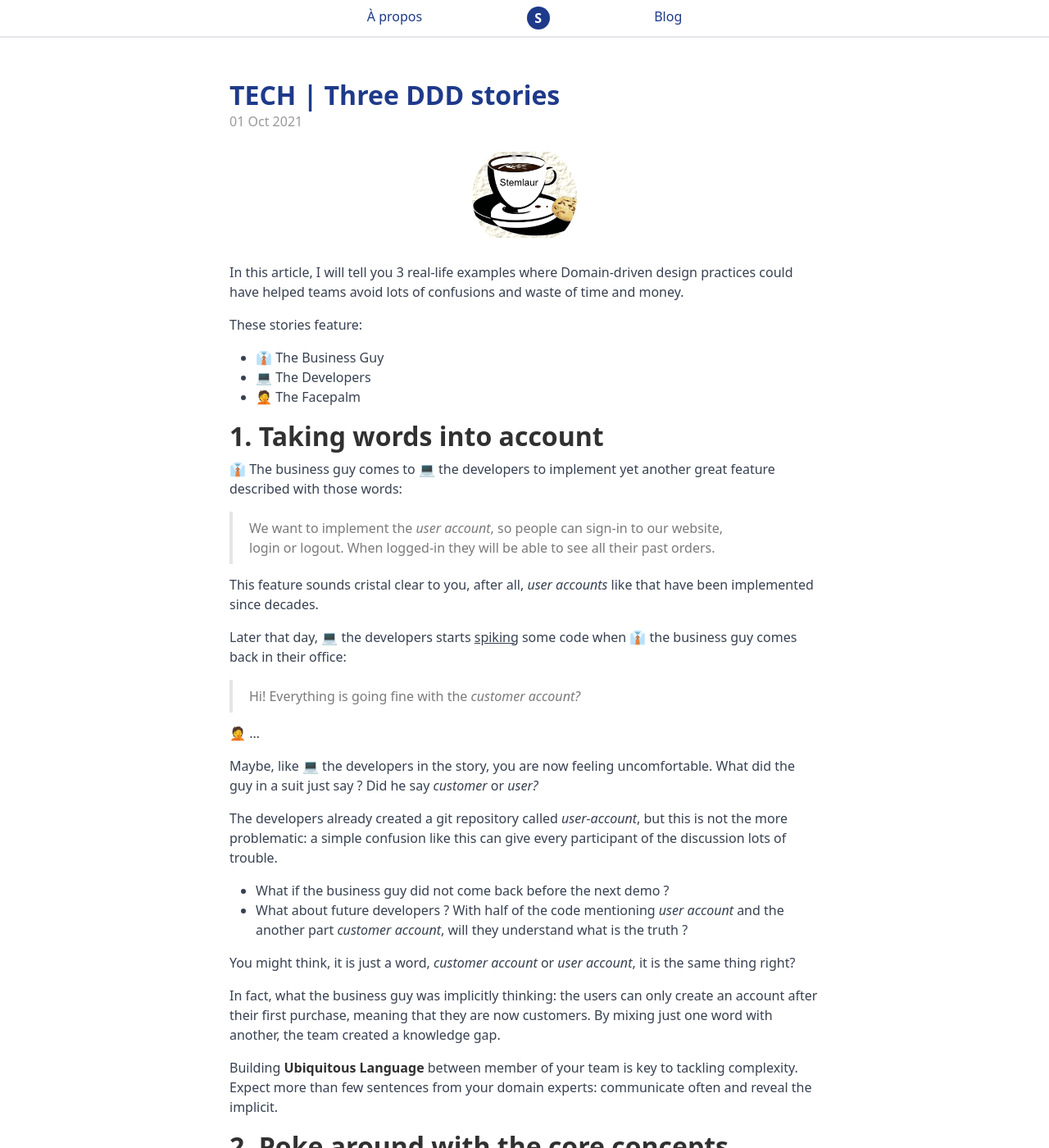
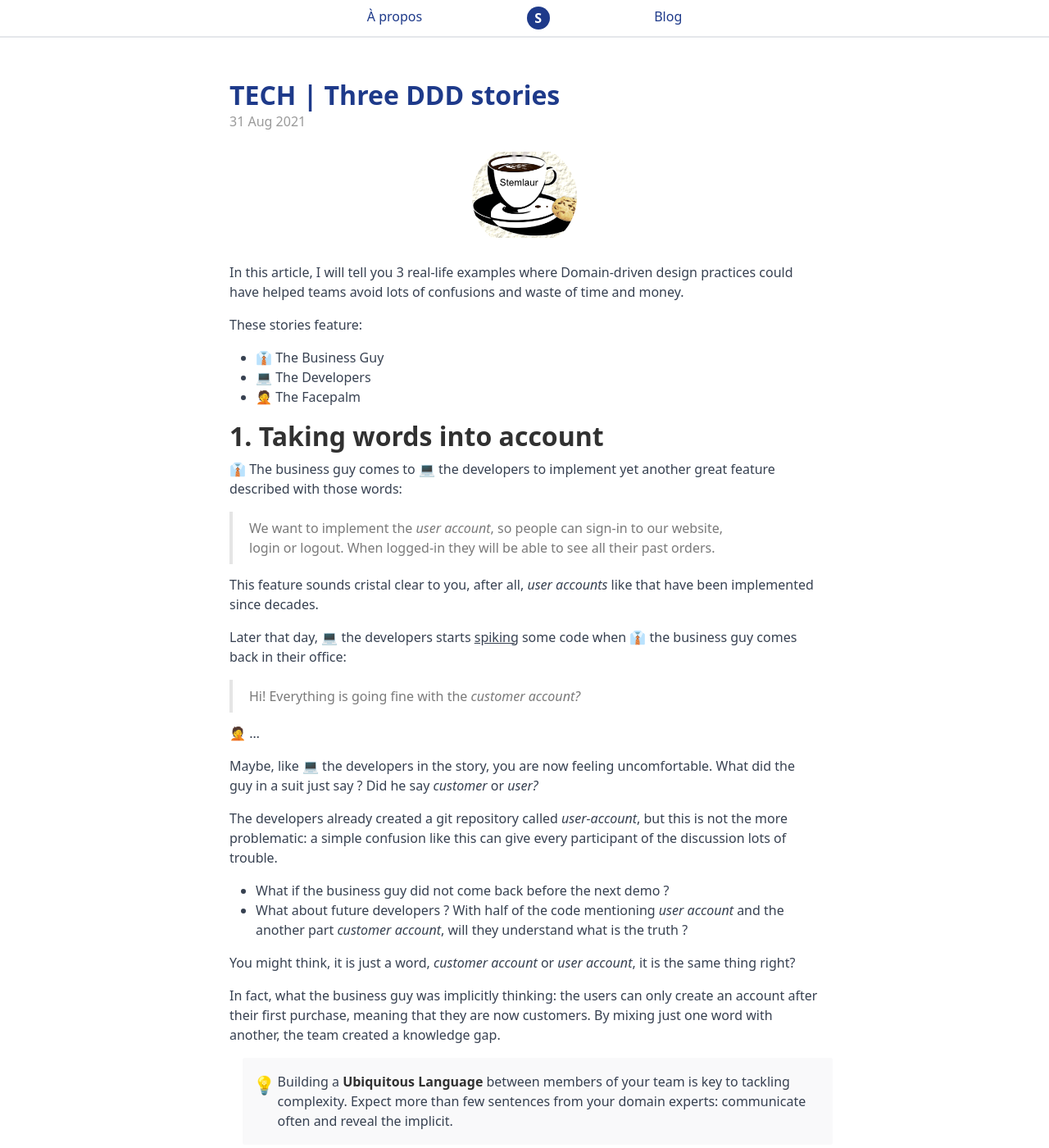
Before and after one commit to stemlaur/stemlaur.github.io, a Jekyll site: the page built from blog/_posts/2021/08/2021-08-31-tech-3-ddd-stories.md, in a window 1280 px wide and 1400 px high. Shown: the whole window at 82% size. Built offline with Jekyll 4.4.1, drawn with Linux system fonts in a browser that asks for light colours; a script that is not in the unit is left out.

Commit message:
better style

```diff
--- a/_sass/pages/_posts.scss
+++ b/_sass/pages/_posts.scss
@@ -22,8 +22,13 @@
     text-decoration: none;
   }
 
-    h1, h2, h3, h4, h5, h6 {
-      margin-bottom: .5rem;
+  h1,
+  h2,
+  h3,
+  h4,
+  h5,
+  h6 {
+    margin-bottom: 0.5rem;
     font-weight: bold;
     line-height: 1.25;
     color: #313131;
@@ -44,7 +49,9 @@
     font-size: 1.25rem;
   }
 
-    h4, h5, h6 {
+  h4,
+  h5,
+  h6 {
     margin-top: 1rem;
     font-size: 1rem;
   }
@@ -58,7 +65,9 @@
     color: #303030;
   }
 
-    ul, ol, dl {
+  ul,
+  ol,
+  dl {
     margin-top: 0;
     margin-bottom: 1rem;
   }
@@ -68,7 +77,7 @@
   }
 
   dd {
-      margin-bottom: .5rem;
+    margin-bottom: 0.5rem;
   }
 
   hr {
@@ -92,10 +101,10 @@
   }
 
   blockquote {
-      padding: .5rem 1rem;
-      margin: .8rem 0;
+    padding: 0.5rem 1rem;
+    margin: 0.8rem 0;
     color: #7a7a7a;
-      border-left: .25rem solid #e5e5e5;
+    border-left: 0.25rem solid #e5e5e5;
 
     p:last-child {
       margin-bottom: 0;
@@ -107,7 +116,6 @@
     }
   }
 
-
   // Markdown footnotes
   //
   // See the example content post for an example.
@@ -117,7 +125,7 @@
     // Back to footnote link
     a[href^="#fnref:"] {
     display: inline-block;
-      margin-left: .1rem;
+    margin-left: 0.1rem;
     font-weight: bold;
   }
 
@@ -155,7 +163,7 @@
   // Meta data line below post title
   .post-date {
     display: block;
-      margin-top: -.5rem;
+    margin-top: -0.5rem;
     margin-bottom: 1rem;
     color: $post-date-color;
   }
@@ -163,4 +171,33 @@
   a {
     text-decoration: underline;
   }
+
+  .callout {
+    display: flex;
+    width: 100%;
+    border-radius: 3px;
+    border-width: 1px;
+    border-style: solid;
+    border-color: transparent;
+    background: rgba(235, 236, 237, 0.3);
+    padding: 16px 16px 16px 12px;
+    margin: 1rem;
   }
+
+  .callout-text {
+    flex-direction: column;
+    min-width: 0px;
+    margin-left: 8px;
+    width: 100%;
+
+    strong {
+      display: inline;
+    }
+  }
+
+  .callout-icon {
+    height: 21.6px;
+    width: 21.6px;
+    font-size: 21.6px;
+  }
+}
--- a/blog/_posts/2021/08/2021-09-31-tech-3-ddd-stories.md
+++ b/blog/_posts/2021/08/2021-08-31-tech-3-ddd-stories.md
@@ -39,7 +39,12 @@ You might think, it is just a word, _customer account_ or _user account_, it is
 
 In fact, what the business guy was implicitly thinking: the users can only create an account after their first purchase, meaning that they are now customers. By mixing just one word with another, the team created a knowledge gap.
 
-Building **Ubiquitous Language** between member of your team is key to tackling complexity. Expect more than few sentences from your domain experts: communicate often and reveal the implicit.
+<div class="callout">
+    <div class="callout-icon">💡</div>
+    <div class="callout-text">
+        Building a <strong>Ubiquitous Language</strong> between members of your team is key to tackling complexity. Expect more than few sentences from your domain experts: communicate often and reveal the implicit.
+    </div>
+</div>
 
 # 2. Poke around with the core concepts
 
@@ -59,7 +64,12 @@ The month after, the head of finance comes to 💻 the developers and ask them t
 
 The truth is that, this poking app was far from being your company's core domain, you could have bought a monthly licence to the javascript library _[poke.js](https://www.youtube.com/watch?v=dQw4w9WgXcQ)_ instead and save the company tons of money.
 
-Determine what is important for the company (core domain) and what is not. Follow the [Make-or-Buy Decision](https://www.investopedia.com/terms/m/make-or-buy-decision.asp). Plus, keep a good relationship with the finance and accounting teams, they know more about your core domain that you think, or at least they know what is actually brings money or not in the company.
+<div class="callout">
+    <div class="callout-icon">💡</div>
+    <div class="callout-text">
+        Determine what is important for the company (core domain) and what is not. Follow the <a href="https://www.investopedia.com/terms/m/make-or-buy-decision.asp">Make-or-Buy Decision</a>. Plus, keep a good relationship with the finance and accounting teams, they know more about your core domain that you think, or at least they know what is actually brings money or not in the company.
+    </div>
+</div>
 
 # 3. Divide et impera
 
@@ -86,7 +96,12 @@ The problem is that, companies are rarely driven by features or technology:
 - Some areas of responsibility will be fuzzy and decisions would take longer
 - 💻 The developers will be detached from the company's core domains
 
-Take the time to explore the different sub-domains and contexts that your company tries to solve. Use strategical patterns and build a context map to discover the most efficient way to split your teams. This should not be done lightly.
+<div class="callout">
+    <div class="callout-icon">💡</div>
+    <div class="callout-text">
+        Take the time to explore the different sub-domains and contexts that your company tries to solve. Use strategical patterns and build a context map to discover the most efficient way to split your teams. This should not be done lightly.
+    </div>
+</div>
 
 # Conclusion
 
```
Lines whose indentation alone changed are shown as unchanged.
